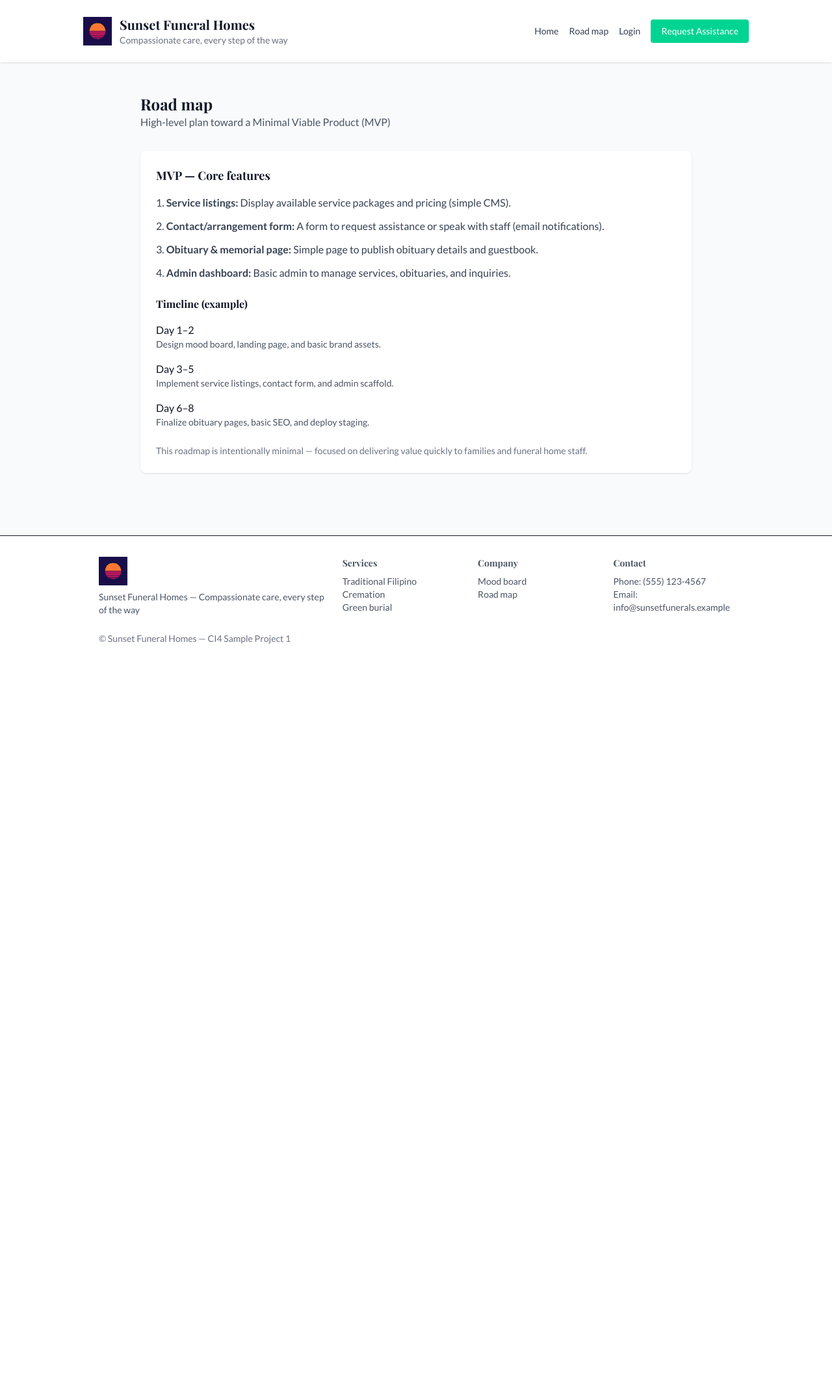
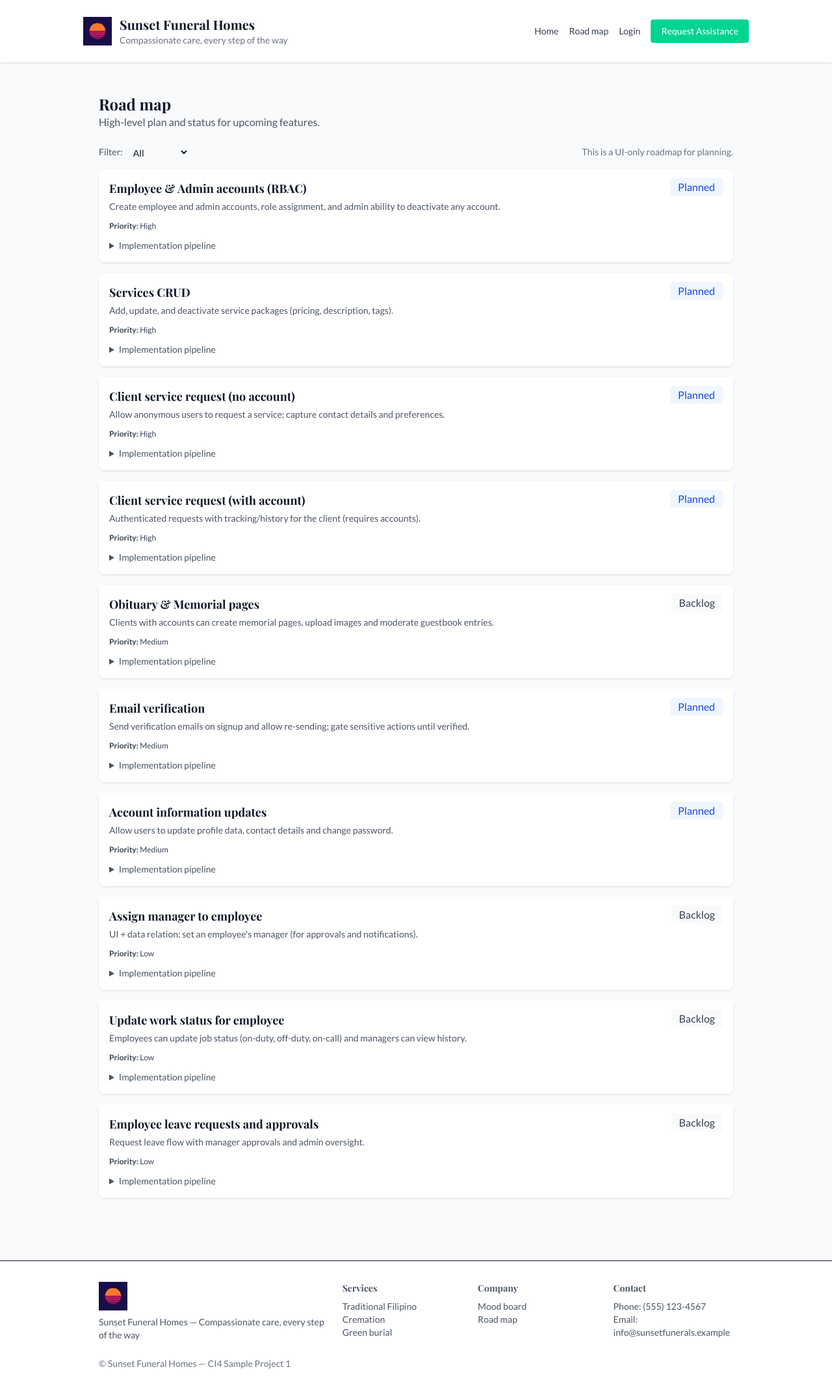
Before and after one commit to zyx-0314/CI4-template, a CodeIgniter 4 app: the page made by backend/app/Views/user/roadmap.php in a window 1280 px wide. Shown: the whole page at 65% size. Before the commit the page ends 991 px from the top, so only its background shows below. Run offline with PHP 8.4 and a stand-in for CodeIgniter, Linux system fonts and the light colour scheme; the template is opened without the code that fills it, so the values that code supplies are empty; some libraries are stand-ins or nearby versions.

Commit message:
refactor: update roadmap items and implement filtering functionality

```diff
--- /dev/null
+++ b/backend/app/Views/staticData/roadmap.php
@@ -0,0 +1,124 @@
+<?php
+
+/**
+ * Shared roadmap items partial
+ * Renders prioritized features and a small per-feature pipeline.
+ */
+
+$roadmapItems = [
+    [
+        'id' => 'accounts',
+        'title' => 'Employee & Admin accounts (RBAC)',
+        'desc' => "Create employee and admin accounts, role assignment, and admin ability to deactivate any account.",
+        'status' => 'Planned',
+        'priority' => 'High',
+    ],
+    [
+        'id' => 'services',
+        'title' => 'Services CRUD',
+        'desc' => 'Add, update, and deactivate service packages (pricing, description, tags).',
+        'status' => 'Planned',
+        'priority' => 'High',
+    ],
+    [
+        'id' => 'requests-anon',
+        'title' => 'Client service request (no account)',
+        'desc' => 'Allow anonymous users to request a service; capture contact details and preferences.',
+        'status' => 'Planned',
+        'priority' => 'High',
+    ],
+    [
+        'id' => 'requests-auth',
+        'title' => 'Client service request (with account)',
+        'desc' => 'Authenticated requests with tracking/history for the client (requires accounts).',
+        'status' => 'Planned',
+        'priority' => 'High',
+    ],
+    [
+        'id' => 'obituary',
+        'title' => 'Obituary & Memorial pages',
+        'desc' => 'Clients with accounts can create memorial pages, upload images and moderate guestbook entries.',
+        'status' => 'Backlog',
+        'priority' => 'Medium',
+    ],
+    [
+        'id' => 'email-verification',
+        'title' => 'Email verification',
+        'desc' => 'Send verification emails on signup and allow re-sending; gate sensitive actions until verified.',
+        'status' => 'Planned',
+        'priority' => 'Medium',
+    ],
+    [
+        'id' => 'account-update',
+        'title' => 'Account information updates',
+        'desc' => 'Allow users to update profile data, contact details and change password.',
+        'status' => 'Planned',
+        'priority' => 'Medium',
+    ],
+    [
+        'id' => 'manager-assign',
+        'title' => 'Assign manager to employee',
+        'desc' => "UI + data relation: set an employee's manager (for approvals and notifications).",
+        'status' => 'Backlog',
+        'priority' => 'Low',
+    ],
+    [
+        'id' => 'work-status',
+        'title' => 'Update work status for employee',
+        'desc' => 'Employees can update job status (on-duty, off-duty, on-call) and managers can view history.',
+        'status' => 'Backlog',
+        'priority' => 'Low',
+    ],
+    [
+        'id' => 'leave-requests',
+        'title' => 'Employee leave requests and approvals',
+        'desc' => 'Request leave flow with manager approvals and admin oversight.',
+        'status' => 'Backlog',
+        'priority' => 'Low',
+    ],
+];
+
+function renderBadge($status)
+{
+    if ($status === 'In Progress') return '<span class="bg-emerald-100 px-3 py-1 rounded text-emerald-700">In Progress</span>';
+    if ($status === 'Planned') return '<span class="bg-blue-50 px-3 py-1 rounded text-blue-700">Planned</span>';
+    if ($status === 'Backlog') return '<span class="bg-gray-50 px-3 py-1 rounded text-gray-700">Backlog</span>';
+    if ($status === 'Done') return '<span class="bg-emerald-600 px-3 py-1 rounded text-white">Done</span>';
+    return '<span class="bg-gray-50 px-3 py-1 rounded text-gray-700">' . htmlspecialchars($status) . '</span>';
+}
+
+?>
+
+<div class="space-y-4">
+    <?php foreach ($roadmapItems as $it): ?>
+        <article id="item-<?php echo esc($it['id']); ?>" class="bg-white shadow p-4 rounded-lg">
+            <div class="flex justify-between items-start">
+                <div class="flex-1">
+                    <h3 class="font-semibold text-lg"><?php echo esc($it['title']); ?></h3>
+                    <p class="mt-1 text-gray-600 text-sm"><?php echo esc($it['desc']); ?></p>
+
+                    <div class="mt-3 text-gray-700 text-xs">
+                        <strong>Priority:</strong> <?php echo esc($it['priority']); ?>
+                    </div>
+
+                    <details class="mt-3 text-sm">
+                        <summary class="text-gray-600 text-sm cursor-pointer">Implementation pipeline</summary>
+                        <ol class="mt-2 ml-5 text-gray-700 list-decimal">
+                            <li>Database migration (tables, columns, indexes)</li>
+                            <li>Seeder(s) for dev/test data</li>
+                            <li>Model / Entity and Repository</li>
+                            <li>Service layer (business rules) + validation</li>
+                            <li>Controller endpoints (API + web) and routes</li>
+                            <li>Views (frontend) and small UI components</li>
+                            <li>Unit & integration tests (phpunit), update CI</li>
+                        </ol>
+                    </details>
+                </div>
+
+                <div class="ml-4 text-right">
+                    <?php echo renderBadge($it['status']); ?>
+                </div>
+            </div>
+        </article>
+    <?php endforeach; ?>
+</div>
--- a/backend/app/Views/user/roadmap.php
+++ b/backend/app/Views/user/roadmap.php
@@ -1,43 +1,45 @@
 <!doctype html>
 <html lang="en">
 <?= view('components/head', ['title' => 'Road map — Sunset Funeral Homes']) ?>
+
 <body class="bg-gray-50 text-gray-900">
-  <?php echo view('components/header'); ?>
-  <div class="mx-auto px-6 py-12 max-w-4xl">
-    <header class="mb-8">
+  <?= view('components/header'); ?>
+  <div class="mx-auto px-6 py-12 max-w-5xl">
+    <header class="mb-6">
       <h1 class="font-bold text-2xl">Road map</h1>
-      <p class="text-gray-600">High-level plan toward a Minimal Viable Product (MVP)</p>
+      <p class="text-gray-600">High-level plan and status for upcoming features.</p>
     </header>
 
-    <section class="bg-white shadow p-6 rounded-lg">
-      <h2 class="mb-4 font-semibold text-lg">MVP — Core features</h2>
-      <ol class="space-y-3 text-gray-700 list-decimal list-inside">
-        <li><strong>Service listings:</strong> Display available service packages and pricing (simple CMS).</li>
-        <li><strong>Contact/arrangement form:</strong> A form to request assistance or speak with staff (email notifications).</li>
-        <li><strong>Obituary & memorial page:</strong> Simple page to publish obituary details and guestbook.</li>
-        <li><strong>Admin dashboard:</strong> Basic admin to manage services, obituaries, and inquiries.</li>
-      </ol>
+    <div class="flex justify-between items-center mb-4">
+      <div class="flex items-center space-x-3">
+        <label class="text-gray-600 text-sm">Filter:</label>
+        <select id="statusFilter" class="border-gray-300 rounded text-sm">
+          <option value="all">All</option>
+          <option value="Backlog">Backlog</option>
+          <option value="Planned">Planned</option>
+          <option value="In Progress">In Progress</option>
+          <option value="Done">Done</option>
+        </select>
+      </div>
+      <div class="text-gray-500 text-sm">This is a UI-only roadmap for planning.</div>
+    </div>
 
-      <h3 class="mt-6 font-semibold">Timeline (example)</h3>
-      <div class="mt-4">
-        <div class="mb-4">
-          <div class="font-medium">Day 1–2</div>
-          <div class="text-gray-600 text-sm">Design mood board, landing page, and basic brand assets.</div>
-        </div>
-        <div class="mb-4">
-          <div class="font-medium">Day 3–5</div>
-          <div class="text-gray-600 text-sm">Implement service listings, contact form, and admin scaffold.</div>
-        </div>
-        <div class="mb-4">
-          <div class="font-medium">Day 6–8</div>
-          <div class="text-gray-600 text-sm">Finalize obituary pages, basic SEO, and deploy staging.</div>
-        </div>
-      </div>
-
-      <p class="mt-6 text-gray-500 text-sm">This roadmap is intentionally minimal — focused on delivering value quickly to families and funeral home staff.</p>
+    <section id="roadmapList" class="space-y-4">
+      <?= view('staticData/roadmap') ?>
     </section>
 
   </div>
-  <?php echo view('components/footer'); ?>
+  <?= view('components/footer'); ?>
+
+  <script>
+    document.getElementById('statusFilter').addEventListener('change', function(e) {
+      const v = e.target.value;
+      document.querySelectorAll('#roadmapList article').forEach(function(el) {
+        if (v === 'all' || el.dataset.status === v) el.style.display = '';
+        else el.style.display = 'none';
+      });
+    });
+  </script>
 </body>
+
 </html>
```
